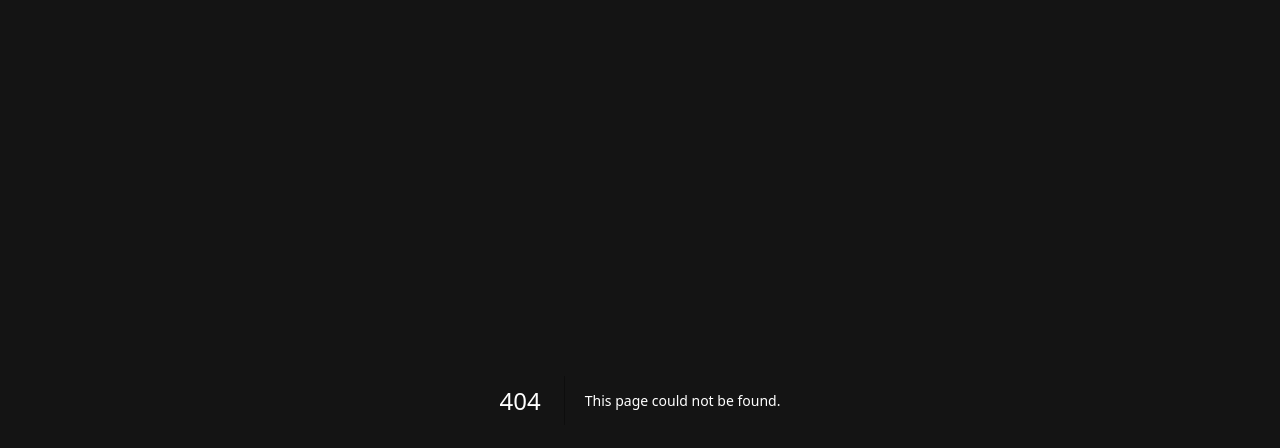
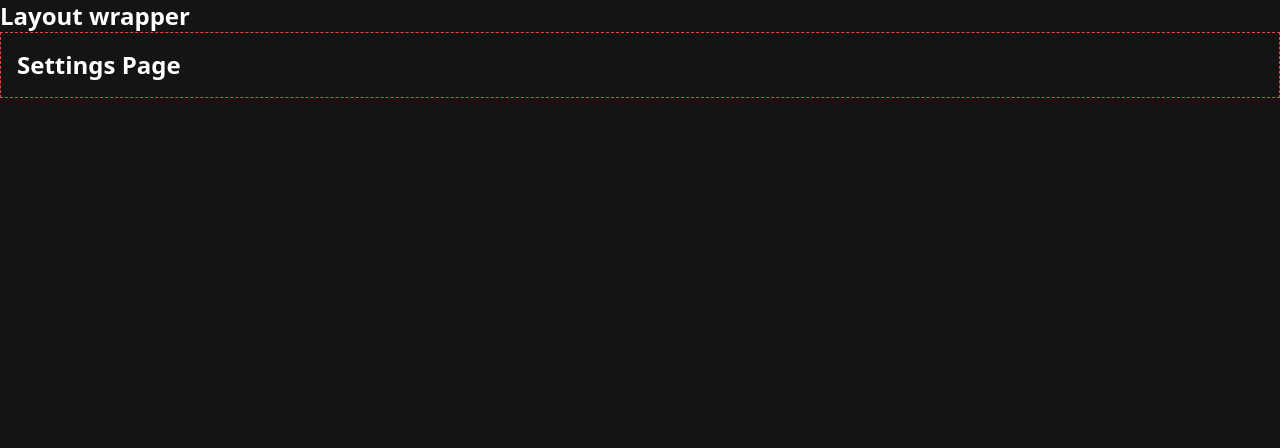
Before and after one commit to vaguiiinho/codeflix-client, a Next.js app: page /settings in a window 1280 px wide. Before the commit this address had no page. Shown: the top 448 px of the page. Built offline with nearby package versions, Linux system fonts and the light colour scheme.

Commit message:
Convenção De Arquivos

```diff
--- /dev/null
+++ b/src/app/settings/layout.tsx
@@ -0,0 +1,12 @@
+import React from 'react'
+
+export default function layout({ children }: { children: React.ReactNode }) {
+    return (
+        <div>
+            <h1 className='text-2xl font-bold'>Layout wrapper</h1>
+            <div className='border border-dashed border-red-500 p-4'>
+                {children}
+            </div>
+        </div>
+    )
+}
--- /dev/null
+++ b/src/app/settings/page.tsx
@@ -0,0 +1,9 @@
+import React from 'react'
+
+export default function Settings() {
+    return (
+        <div>
+            <h1 className='text-2xl font-bold'>Settings Page</h1>
+        </div>
+    )
+}
--- /dev/null
+++ b/src/app/settings/user/page.tsx
@@ -0,0 +1,9 @@
+import React from 'react'
+
+export default function User() {
+    return (
+        <div>
+            <h1 className='text-2xl font-bold'>User Page</h1>
+        </div>
+    )
+}
```
